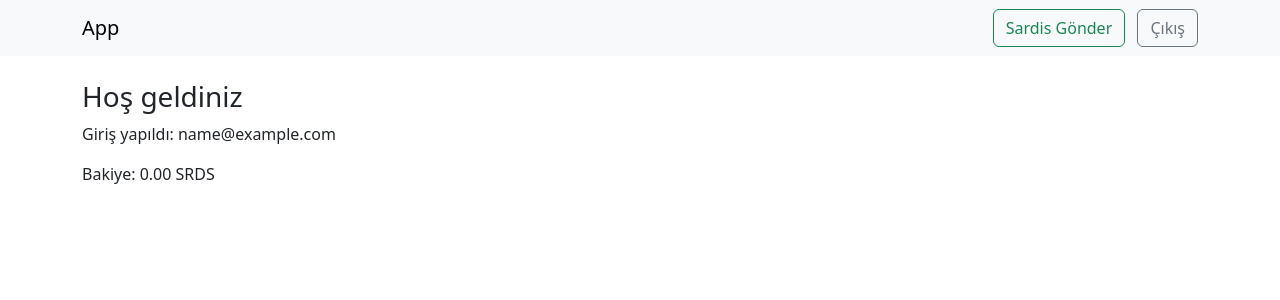
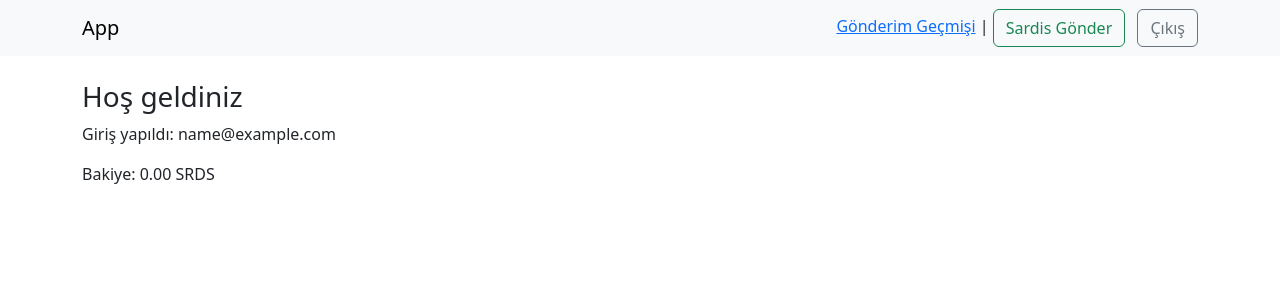
Before and after one commit to ardagencer1206/wallet, a Flask app: page / in a window 1280 px wide. Shown: the top 300 px of the page. Run offline with Flask 3, Linux system fonts and the light colour scheme; the visitor is signed in with stand-in values (Sample User, id 1).

Commit message:
Update base.html

```diff
--- a/templates/base.html
+++ b/templates/base.html
@@ -12,6 +12,7 @@
         <a class="navbar-brand" href="{{ url_for('home') }}">App</a>
         <div class="ms-auto">
           {% if current_user.is_authenticated %}
+            <a href="{{ url_for('history') }}">Gönderim Geçmişi</a> |
             <a class="btn btn-outline-success me-2" href="{{ url_for('transfer') }}">Sardis Gönder</a>
             <a class="btn btn-outline-secondary" href="{{ url_for('logout') }}">Çıkış</a>
           {% else %}
```
